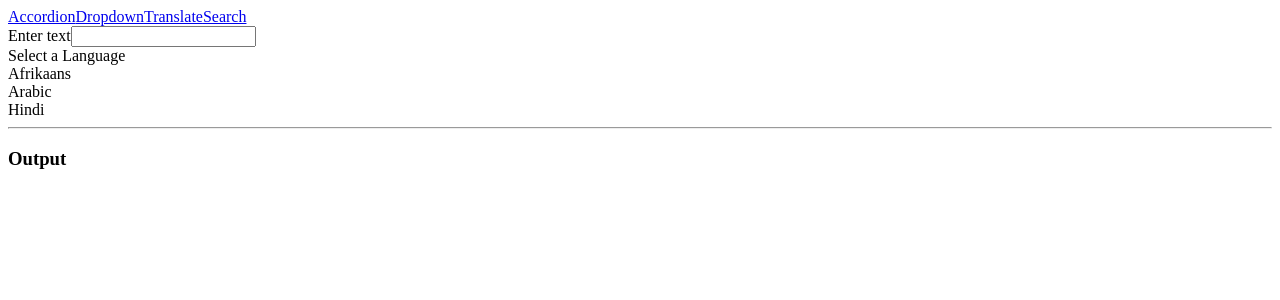
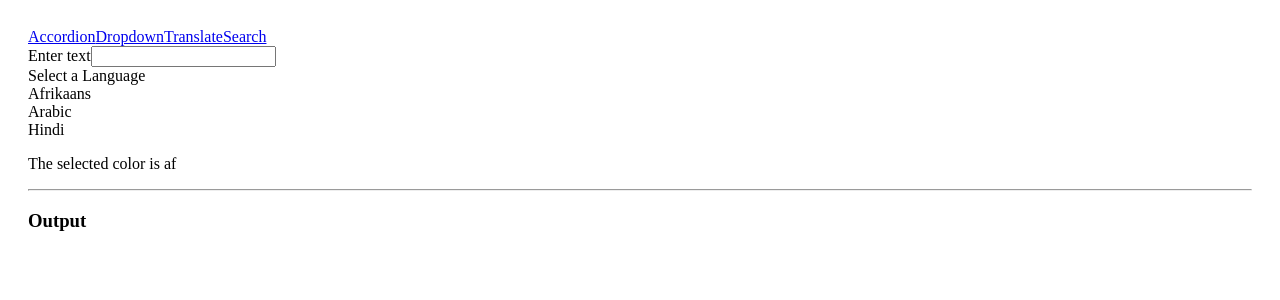
Before and after one commit to LINDGRENBA/widgets, a React (Create React App) app: page /translate in a window 1280 px wide. Shown: the top 300 px of the page. Built offline with nearby package versions, Linux system fonts and the light colour scheme; no server answers; the HTML template or start-up script is replaced by a standard one.

Commit message:
Update dropdown to change text color.

```diff
--- /dev/null
+++ b/src/App.css
@@ -0,0 +1,3 @@
+body {
+  padding: 20px;
+}
--- a/src/App.js
+++ b/src/App.js
@@ -5,6 +5,7 @@ import Dropdown from './components/Dropdown';
 import Translate from './components/Translate';
 import Route from './components/Route';
 import Header from './components/Header';
+import './App.css';
 
 
 const App = () => {
@@ -29,15 +30,18 @@ const App = () => {
   const options = [
     {
       label: 'The Color Red',
-      value: 'red'
+      value: 'red',
+      hex: '#f03a47'
     },
     {
       label: 'The Color Green',
-      value: 'green'
+      value: 'green',
+      hex: '#86cd82'
     },
     {
       label: 'A Shade of Blue',
-      value: 'blue'
+      value: 'blue',
+      hex: '#276fbf'
     },
   ];
 
--- a/src/components/Dropdown.js
+++ b/src/components/Dropdown.js
@@ -53,6 +53,7 @@ const Dropdown = ({ label, options, selected, onSelectedChange }) => {
           </div>
         </div>
       </div>
+      <p style={{color: `${selected.hex}`}}>The selected color is {selected.value}</p>
     </div>
   );
 };
```
